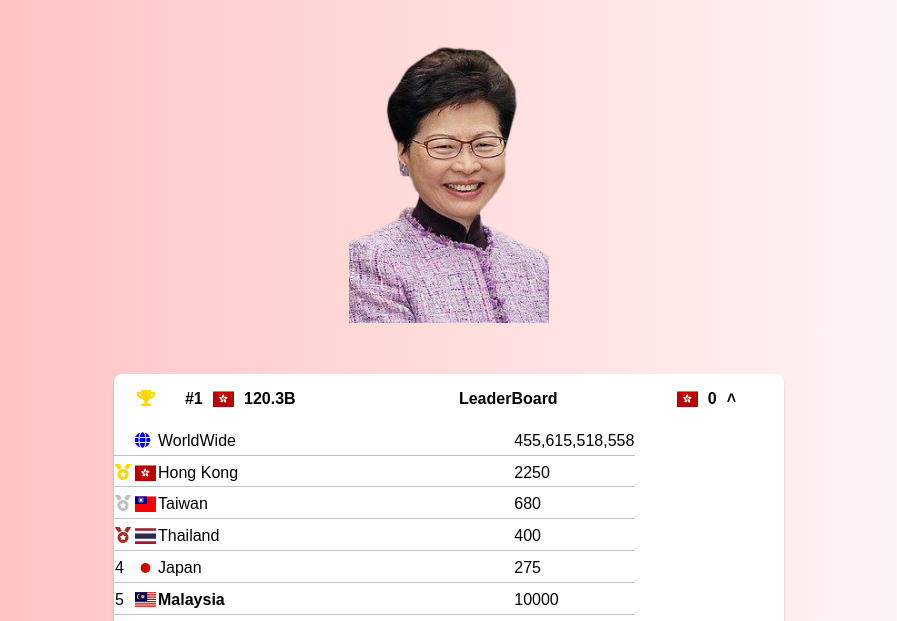
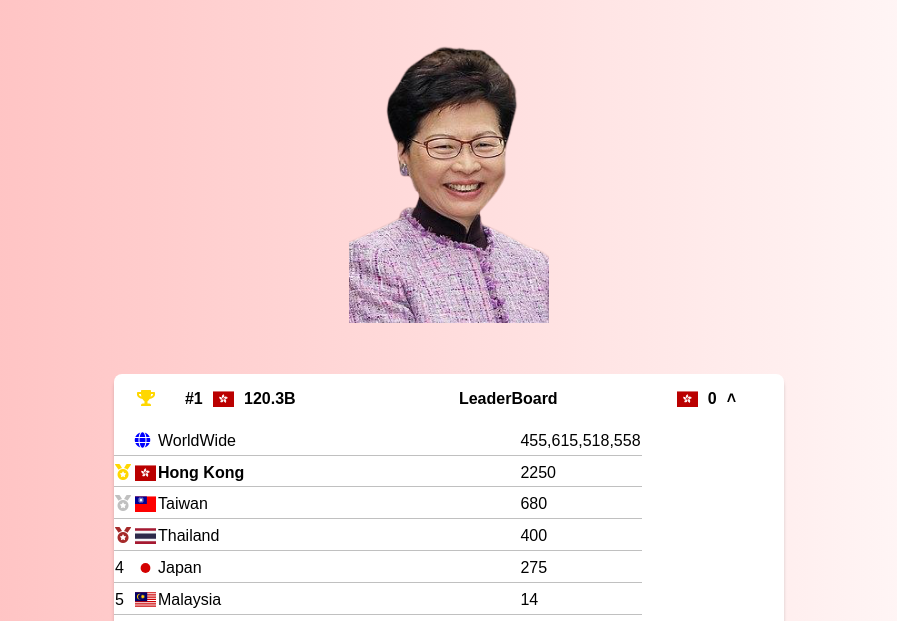
Before and after one commit to Violationist/pop777, a plain HTML site: page index.html in a window 1280 px wide. Shown: the part 175-796 px from the top of the page, without its empty margins (191-1088 px from the left). Drawn offline with nearby package versions, Linux system fonts and the light colour scheme; a script that the page names is missing.

Commit message:
Add files via upload

```diff
--- a/index.html
+++ b/index.html
@@ -42,7 +42,7 @@
                         <tr class="bordered">
                             <td><i class='fas fa-medal' style="color: gold;"></i></td>
                             <td><span class="flag-icon flag-icon-hk"></span></td>
-                            <td>Hong Kong</td>
+                            <td><b>Hong Kong</b></td>
                             <td id="wide_score">19</td>
                         </tr>
                         <tr class="bordered">
@@ -66,8 +66,8 @@
                         <tr class="bordered">
                             <td>5</td>
                             <td><span class="flag-icon flag-icon-my"></span></td>
-                            <td><b>Malaysia</b></td>
-                            <td id="wide_score">10000</td>
+                            <td>Malaysia</td>
+                            <td id="wide_score">14</td>
                         </tr>
                         <tr class="bordered">
                             <td>6</td>
```
